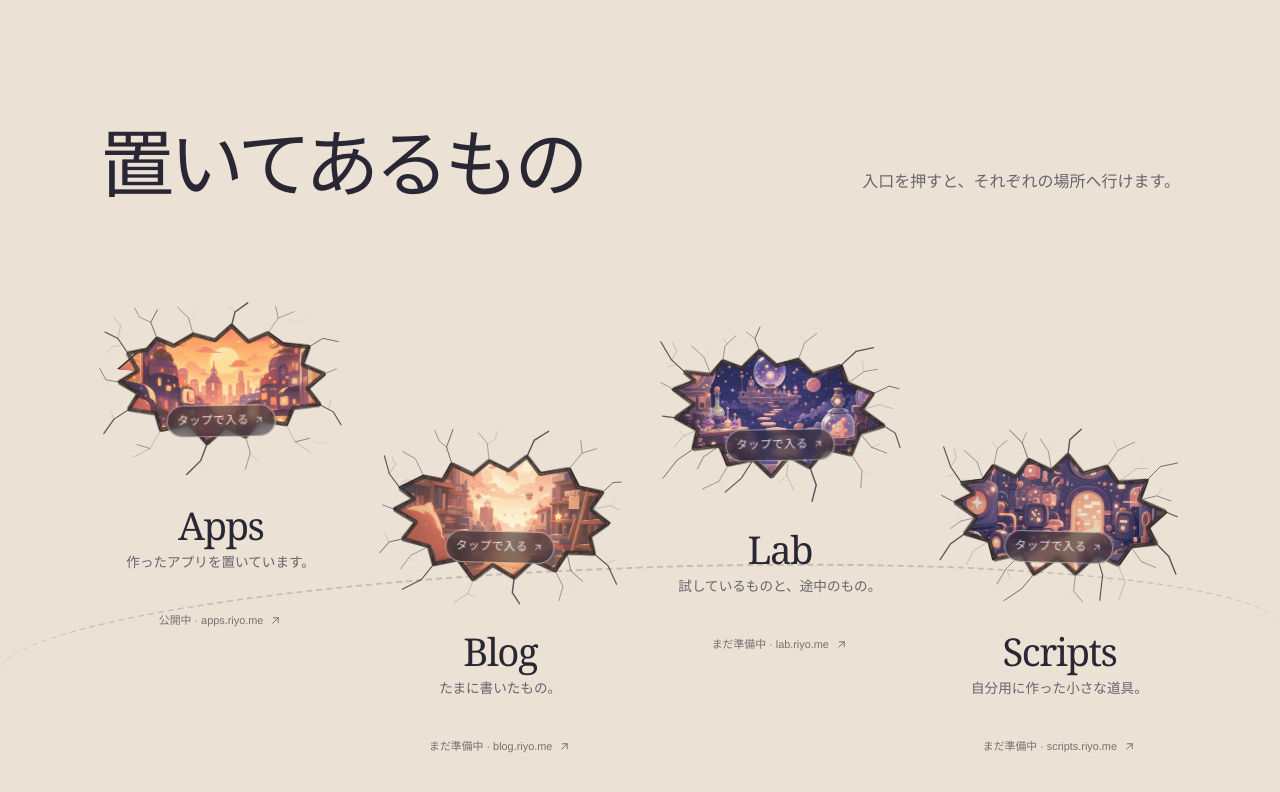
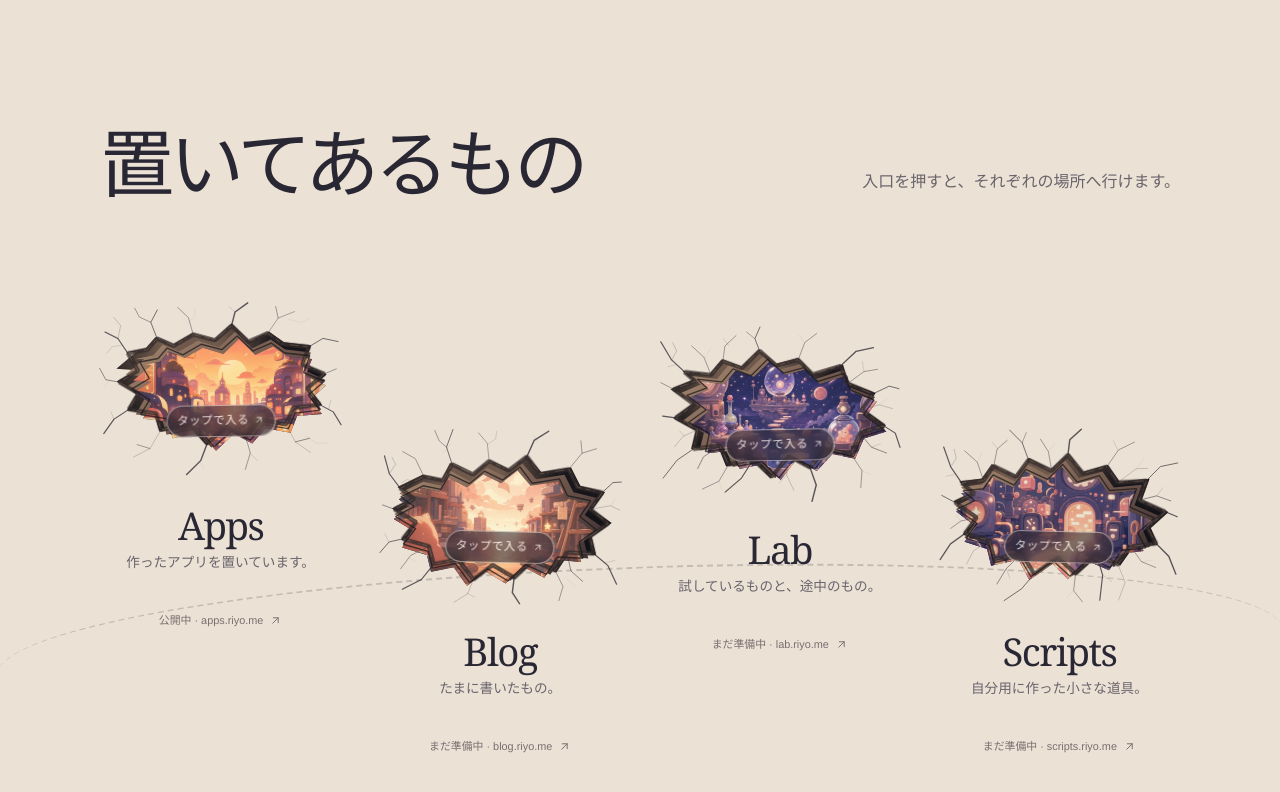
Before and after one commit to Riyoway/riyo.me, a Next.js app: page / in a window 1280 px wide. Shown: the part 803-1595 px from the top of the page. Built offline with nearby package versions, Linux system fonts and the light colour scheme.

Commit message:
Add thick dimensional walls to portals

```diff
--- a/src/app/globals.css
+++ b/src/app/globals.css
@@ -347,6 +347,10 @@ h1 {
 }
 
 .fracture-a {
+  --depth-x: 8px;
+  --depth-y: 10px;
+  --depth-mid-x: 4px;
+  --depth-mid-y: 5px;
   --portal-clip: polygon(
     12% 28%, 20% 26%, 24% 20%, 31% 24%, 39% 18%, 48% 22%, 55% 13%,
     62% 23%, 70% 18%, 76% 24%, 87% 26%, 84% 36%, 93% 42%, 86% 50%,
@@ -357,6 +361,10 @@ h1 {
 }
 
 .fracture-b {
+  --depth-x: -7px;
+  --depth-y: 10px;
+  --depth-mid-x: -3px;
+  --depth-mid-y: 5px;
   --portal-clip: polygon(
     8% 35%, 18% 28%, 26% 30%, 29% 21%, 38% 27%, 45% 19%, 53% 24%,
     60% 16%, 66% 25%, 78% 22%, 82% 32%, 92% 35%, 87% 45%, 95% 52%,
@@ -367,6 +375,10 @@ h1 {
 }
 
 .fracture-c {
+  --depth-x: 9px;
+  --depth-y: 7px;
+  --depth-mid-x: 4px;
+  --depth-mid-y: 3px;
   --portal-clip: polygon(
     11% 25%, 22% 27%, 27% 19%, 35% 23%, 42% 14%, 49% 22%, 58% 19%,
     64% 28%, 76% 23%, 78% 33%, 89% 39%, 84% 48%, 93% 57%, 83% 61%,
@@ -376,6 +388,10 @@ h1 {
 }
 
 .fracture-d {
+  --depth-x: -6px;
+  --depth-y: 9px;
+  --depth-mid-x: -3px;
+  --depth-mid-y: 4px;
   --portal-clip: polygon(
     9% 32%, 18% 30%, 22% 22%, 32% 28%, 37% 18%, 46% 24%, 53% 15%,
     59% 25%, 69% 21%, 74% 30%, 86% 28%, 83% 40%, 94% 46%, 87% 55%,
@@ -416,24 +432,65 @@ h1 {
 }
 
 .portal-depth,
+.portal-depth-mid,
 .portal-window {
   position: absolute;
   inset: 0;
   clip-path: var(--portal-clip);
+  transform-origin: center;
 }
 
 .portal-depth {
   z-index: 0;
-  background: #3a312e;
-  filter: drop-shadow(0 3px 2px rgba(38, 31, 35, 0.16));
-  transform: scale(1.019);
+  background:
+    radial-gradient(circle at 38% 28%, #6f594c 0 15%, transparent 42%),
+    linear-gradient(145deg, #2b2525 0%, #151419 62%, #0c0c10 100%);
+  filter: drop-shadow(0 7px 6px rgba(38, 31, 35, 0.26));
+  transform: scale(1.025);
+}
+
+.portal-depth::after {
+  position: absolute;
+  inset: 0;
+  background:
+    repeating-linear-gradient(
+      113deg,
+      transparent 0 9px,
+      rgba(255, 255, 255, 0.035) 10px,
+      transparent 12px 19px
+    );
+  content: "";
+  opacity: 0.7;
+}
+
+.portal-depth-mid {
+  z-index: 1;
+  background:
+    linear-gradient(
+      145deg,
+      #c2aa8d 0%,
+      #9b7e68 21%,
+      #72594e 48%,
+      #493a39 72%,
+      #27232a 100%
+    );
+  box-shadow:
+    inset 5px 6px 5px rgba(255, 244, 222, 0.16),
+    inset -7px -9px 8px rgba(18, 16, 21, 0.42);
+  transform: translate(var(--depth-mid-x), var(--depth-mid-y)) scale(0.975);
 }
 
 .portal-window {
-  z-index: 1;
+  z-index: 2;
   overflow: hidden;
   background: #292635;
-  box-shadow: inset 0 0 18px rgba(24, 21, 29, 0.44);
+  box-shadow:
+    0 0 0 1px rgba(19, 17, 21, 0.62),
+    inset 0 0 24px rgba(16, 14, 20, 0.62);
+  transform: translate(var(--depth-x), var(--depth-y)) scale(0.94);
+  transition:
+    box-shadow 280ms ease,
+    transform 420ms cubic-bezier(0.22, 1, 0.36, 1);
 }
 
 .portal-art {
@@ -461,7 +518,7 @@ h1 {
 .portal-fracture {
   position: absolute;
   inset: 0;
-  z-index: 2;
+  z-index: 3;
   display: block;
   width: 100%;
   height: 100%;
@@ -533,11 +590,23 @@ h1 {
   vector-effect: non-scaling-stroke;
 }
 
+.fracture-inner-rim {
+  fill: none;
+  stroke: rgba(27, 23, 26, 0.72);
+  stroke-linecap: butt;
+  stroke-linejoin: bevel;
+  stroke-width: 1.4;
+  transform: translate(var(--depth-x), var(--depth-y)) scale(0.94);
+  transform-box: fill-box;
+  transform-origin: center;
+  vector-effect: non-scaling-stroke;
+}
+
 .portal-enter {
   position: absolute;
   bottom: 24%;
   left: 50%;
-  z-index: 4;
+  z-index: 5;
   display: block;
   padding: 5px 10px;
   border: 1px solid rgba(245, 239, 230, 0.62);
@@ -606,6 +675,14 @@ h1 {
 .portal-entry:hover .portal-art,
 .portal-entry:focus-visible .portal-art {
   transform: scale(1.15);
+}
+
+.portal-entry:hover .portal-window,
+.portal-entry:focus-visible .portal-window {
+  box-shadow:
+    0 0 0 1px rgba(19, 17, 21, 0.72),
+    inset 0 0 28px rgba(16, 14, 20, 0.68);
+  transform: translate(var(--depth-x), var(--depth-y)) scale(0.925);
 }
 
 .portal-entry:hover .fracture-rim,
--- a/src/app/page.tsx
+++ b/src/app/page.tsx
@@ -348,6 +348,7 @@ export default function Home() {
                 <span className="portal-wrap" aria-hidden="true">
                   <span className="portal-breach">
                     <span className="portal-depth" />
+                    <span className="portal-depth-mid" />
                     <span className="portal-window">
                       <Image
                         className="portal-art"
@@ -393,6 +394,10 @@ export default function Home() {
                       />
                       <path
                         className="fracture-rim-highlight"
+                        d={fracture.rim}
+                      />
+                      <path
+                        className="fracture-inner-rim"
                         d={fracture.rim}
                       />
                       <g className="fracture-lines fracture-primary">
```
